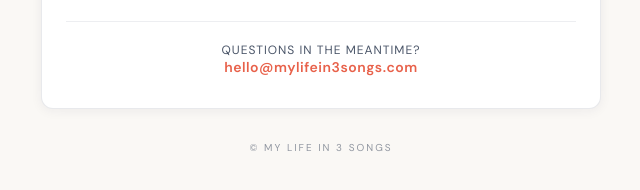
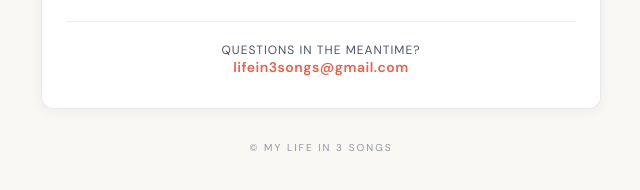
Before and after one commit to mylifein3songs/mylifein3songs, a plain HTML site: page index.html in a window 1280 px wide. Shown: the part 556-746 px from the top of the page, 319-959 px from the left. Drawn offline with nearby package versions, Linux system fonts and the light colour scheme.

Commit message:
Update index.html
Changed the email address

```diff
--- a/index.html
+++ b/index.html
@@ -123,7 +123,7 @@
 
       <div class="contact">
         Questions in the meantime?<br>
-        <a href="mailto:hello@mylifein3songs.com">hello@mylifein3songs.com</a>
+        <a href="mailto:lifein3songs@gmail.com">lifein3songs@gmail.com</a>
       </div>
     </div>
 
```
